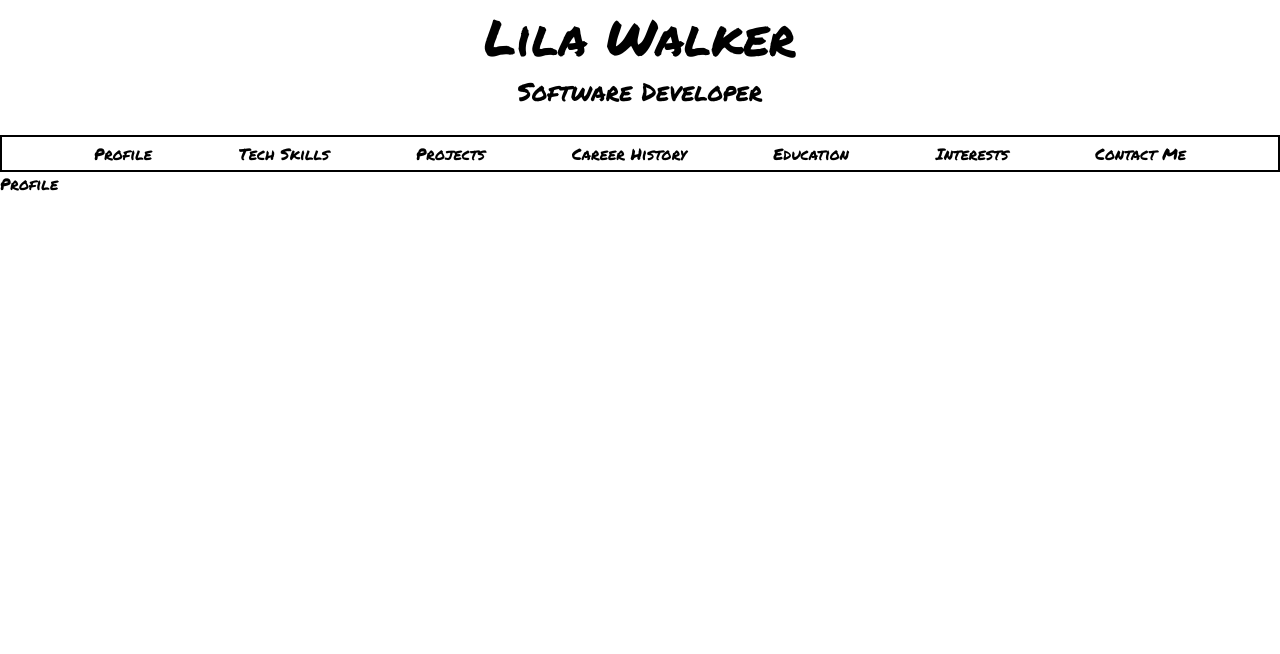
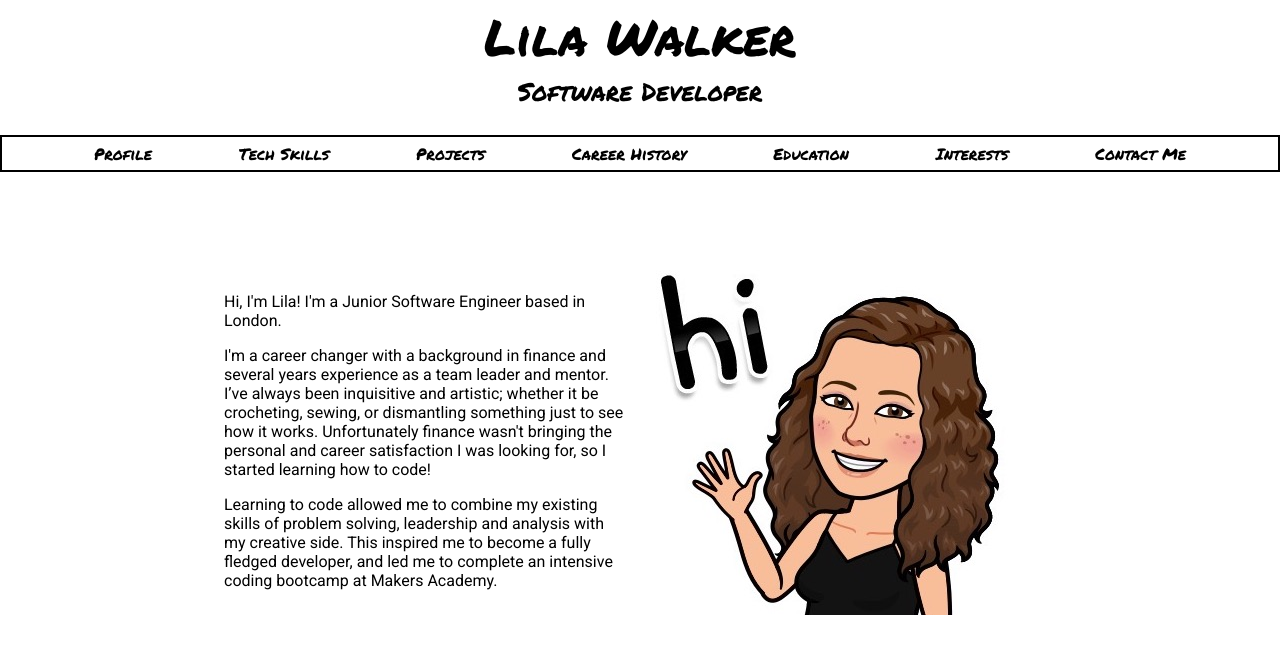
Before and after one commit to lilawalker/personal-website, a React (Create React App) app: page / in a window 1280 px wide. Shown: the top 654 px of the page. Built offline with nearby package versions, Linux system fonts and the light colour scheme.

Commit message:
Add profile image and bio to profile page

```diff
--- a/src/Profile.js
+++ b/src/Profile.js
@@ -1,14 +1,34 @@
 import React from 'react';
+import Hi from './Hi.JPG'
 
 class Profile extends React.Component {
 
   render() {
 
     return (
-      <div>
-        Profile
+      <div className="profile-container">
+        <div className="profile-content">
+          <p>Hi, I'm Lila! I'm a Junior Software Engineer based in London.</p>
+          <p>
+            I'm a career changer with a background in finance and several years experience as a
+            team leader and mentor. I’ve always been inquisitive and artistic;
+            whether it be crocheting, sewing, or dismantling something just to
+            see how it works. Unfortunately finance wasn't bringing the personal and career
+            satisfaction I was looking for, so I started learning how to code!
+          </p>
+          <p>
+            Learning to code allowed me to combine my existing skills of problem
+            solving, leadership and analysis with my creative side. This
+            inspired me to become a fully fledged developer, and led me to complete an
+            intensive coding bootcamp at Makers Academy.
+          </p>
+        </div>
+
+        <div className="profile-content">
+          <img src={Hi} alt="Hi" />
+        </div>
       </div>
-    )
+    );
   }
 }
 
--- a/src/index.css
+++ b/src/index.css
@@ -1,4 +1,5 @@
 @import url('https://fonts.googleapis.com/css2?family=Permanent+Marker&display=swap');
+@import url('https://fonts.googleapis.com/css2?family=Roboto&display=swap');
 
 body{
   font-family: 'Permanent Marker';
@@ -84,3 +85,18 @@ a:active {
 .icon {
   height: 50px;
 }
+
+.profile-container {
+  align-items: center;
+  display: flex;
+  justify-content: space-evenly;
+  margin: auto;
+  padding: 20px;
+  width: 70%;
+}
+
+.profile-content {
+  font-family: 'Roboto';
+  margin-top: 70px;
+  width: 400px;
+}
```
Also changed, not shown: src/Hi.JPG (added).
